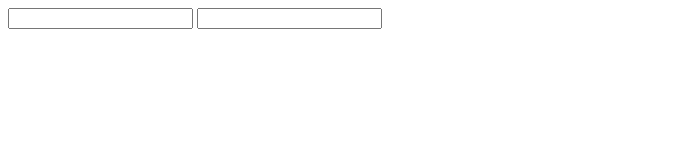
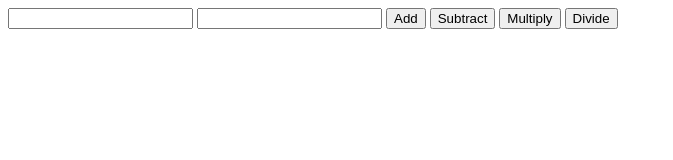
Before and after one commit to CourtneyBrothers/calculator, a plain HTML site: page index.html in a window 1280 px wide. Shown: the whole page, without its empty margins (0-673 px from the left). Drawn offline with Linux system fonts and the light colour scheme.

Commit message:
calculator buttons

```diff
--- a/calculator.js
+++ b/calculator.js
@@ -0,0 +1,2 @@
+let field1 = document.getElementById(num1);
+let field2 = document.getElementById(num2);
--- a/index.html
+++ b/index.html
@@ -9,6 +9,12 @@
 <body>
     <input type="number" id="num1">
     <input type="number" id="num2">
+    <button id= "btn1" class="btn">Add</button>
+    <button id= "btn2" class="btn">Subtract</button>
+    <button id= "btn3" class="btn">Multiply</button>
+    <button id= "btn4" class="btn">Divide</button>
+
+
 
     <script src="calculator.js"></script>
 </body>
```
